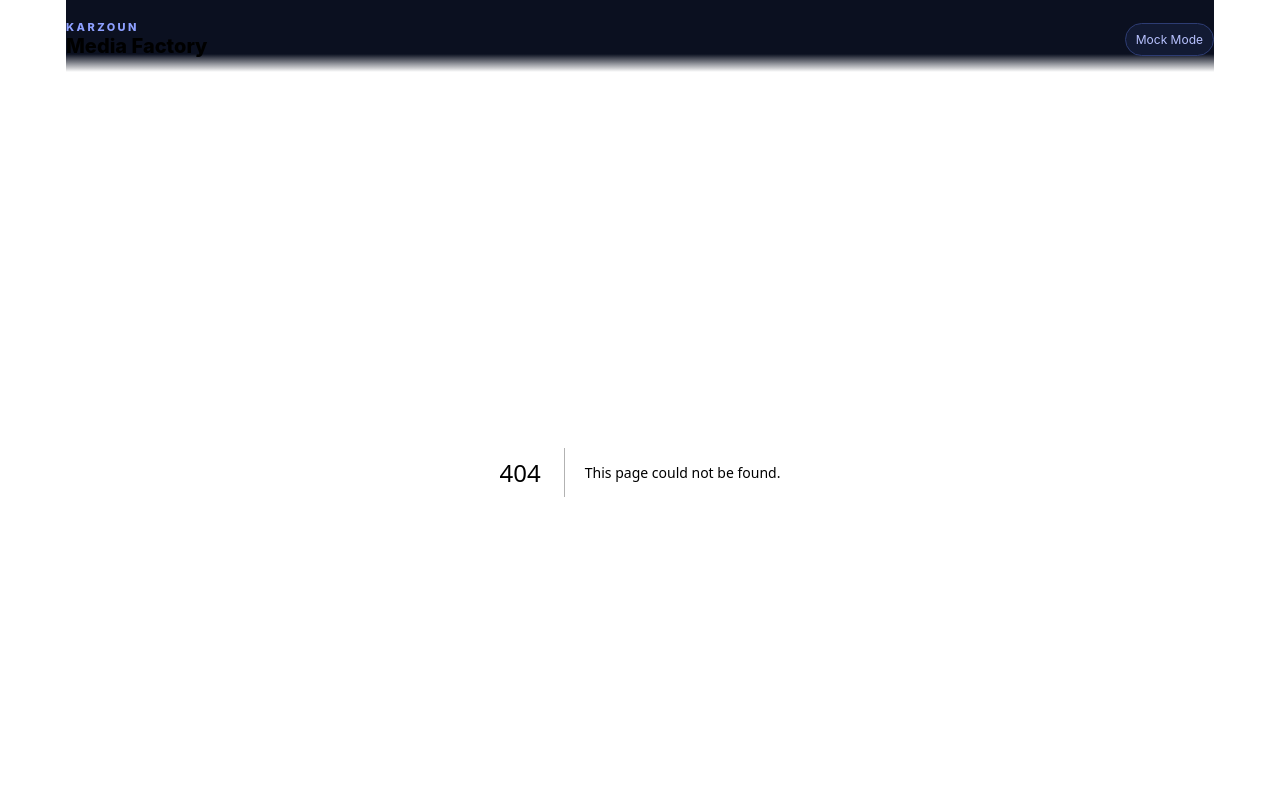
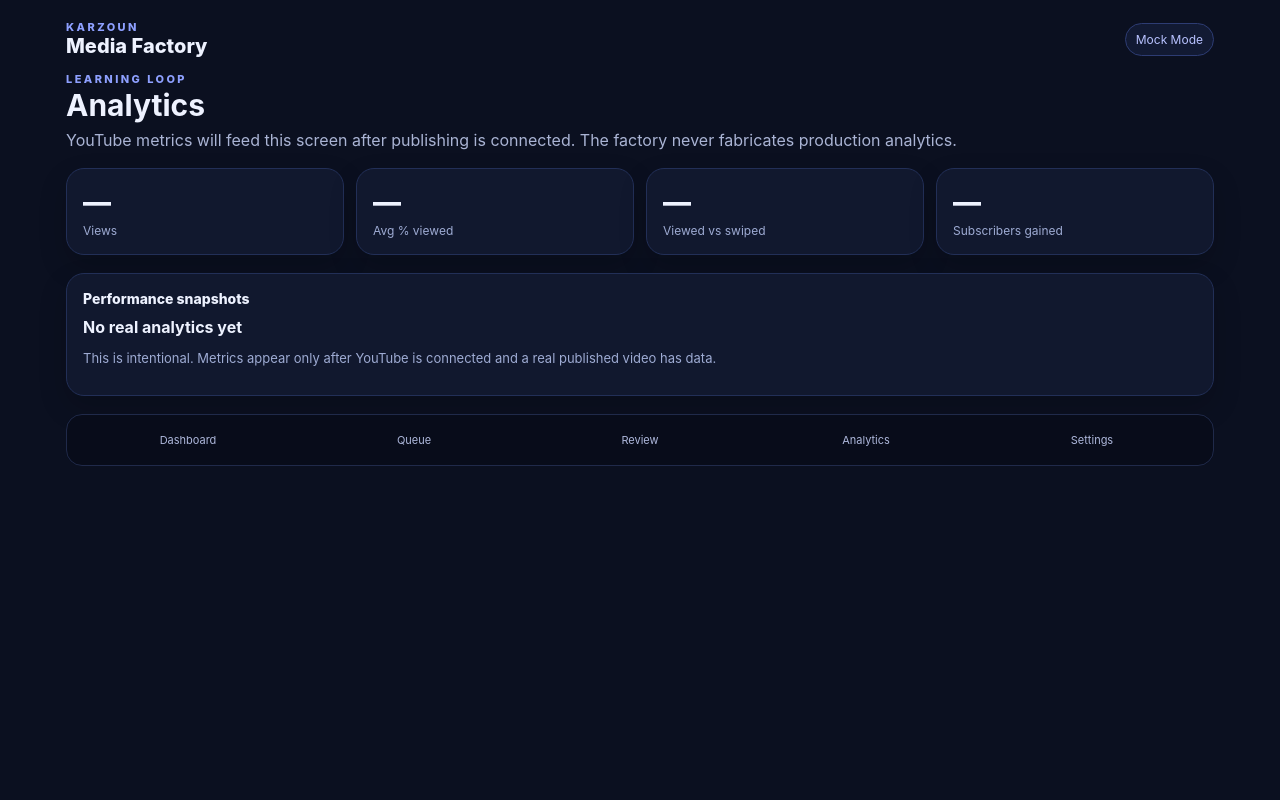
Before and after one commit to mkarson1997/karzoun-media-factory, a Next.js app: page /analytics in a window 1280 px wide. Before the commit this address had no page. Shown: the top 800 px of the page. Built offline with nearby package versions, Linux system fonts and the light colour scheme.

Commit message:
feat: add honest analytics workspace

```diff
--- /dev/null
+++ b/app/analytics/page.tsx
@@ -0,0 +1,35 @@
+import { prisma } from '@/src/lib/prisma';
+
+export const dynamic = 'force-dynamic';
+
+export default async function AnalyticsPage() {
+  const snapshots = await prisma.analyticsSnapshot.findMany({
+    include: { job: { include: { prompt: true, channel: true } } },
+    orderBy: { capturedAt: 'desc' },
+    take: 25
+  }).catch(() => []);
+
+  return (
+    <div className="page">
+      <section className="hero">
+        <div className="eyebrow">LEARNING LOOP</div>
+        <h1>Analytics</h1>
+        <p>YouTube metrics will feed this screen after publishing is connected. The factory never fabricates production analytics.</p>
+      </section>
+
+      <section className="stats">
+        {['Views','Avg % viewed','Viewed vs swiped','Subscribers gained'].map((label) => <div className="card" key={label}><div className="metric">—</div><div className="label">{label}</div></div>)}
+      </section>
+
+      <section className="card">
+        <div className="section-title">Performance snapshots</div>
+        {snapshots.length ? <div className="list">{snapshots.map((item) => (
+          <article className="row" key={item.id}>
+            <span><strong>{item.job.prompt.externalPromptId}</strong><small className="block muted">{item.job.prompt.concept}</small></span>
+            <span className="analytics-mini">{item.views} views · {item.performanceScore ?? '—'} score</span>
+          </article>
+        ))}</div> : <div className="empty-state"><strong>No real analytics yet</strong><p className="muted">This is intentional. Metrics appear only after YouTube is connected and a real published video has data.</p></div>}
+      </section>
+    </div>
+  );
+}
```
